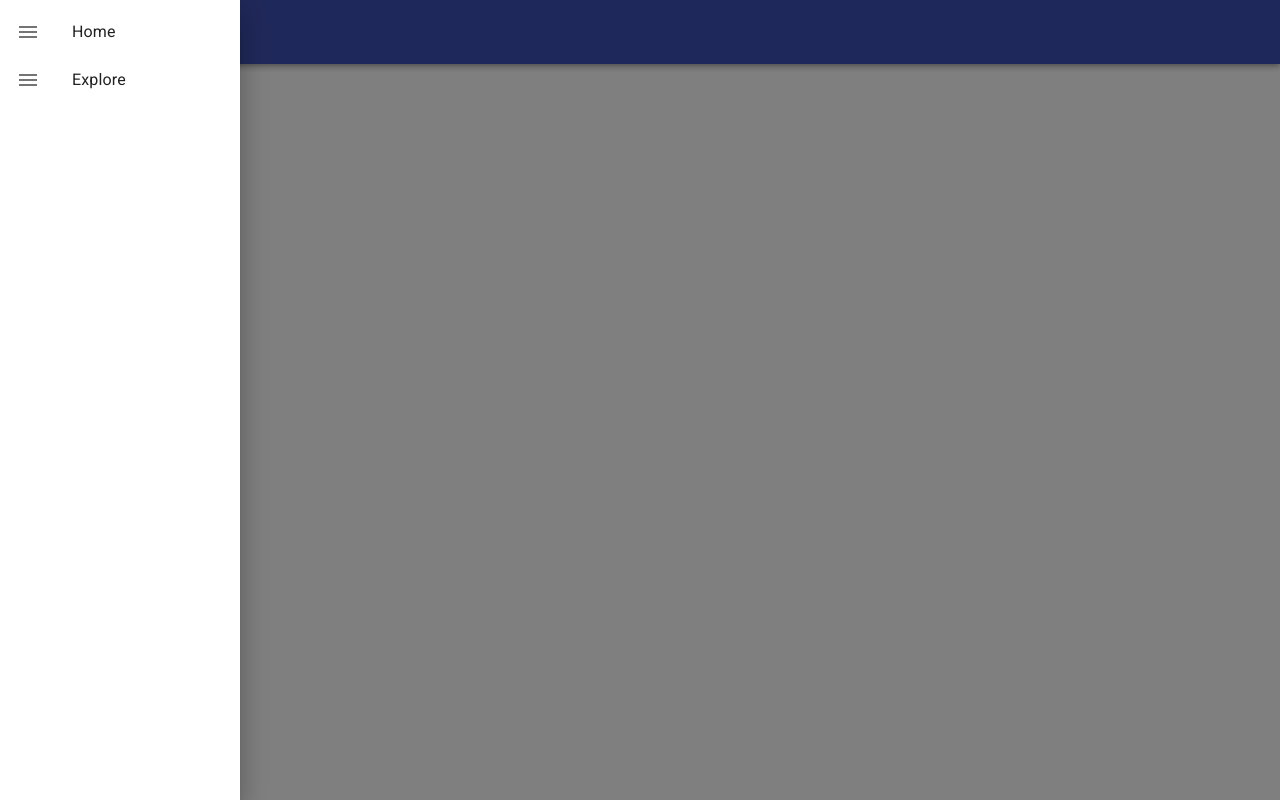
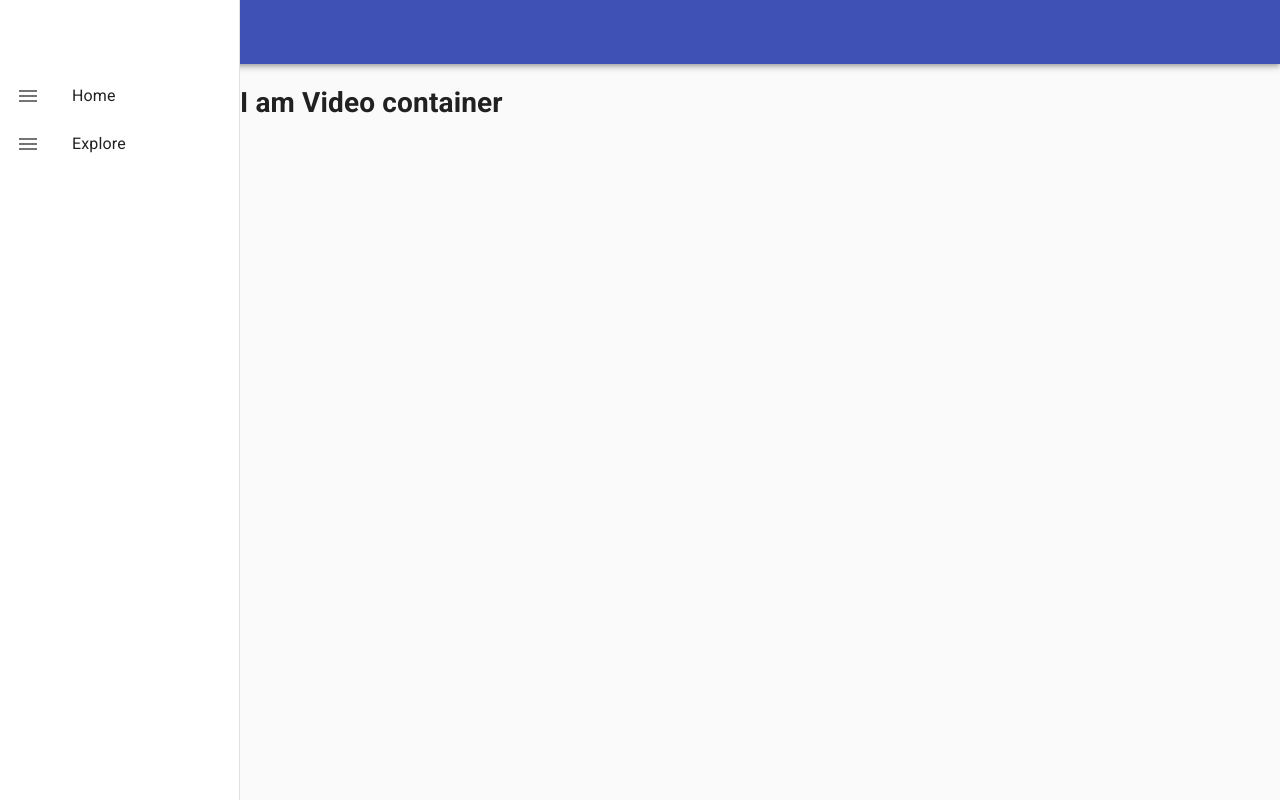
Before and after one commit to ValeedAnjum/youtube-mern-stack, a React (Create React App) app in the folder client/: page /home in a window 1280 px wide. Built offline with nearby package versions, Linux system fonts and the light colour scheme.

Commit message:
layout and home page component

```diff
--- a/client/src/App.js
+++ b/client/src/App.js
@@ -1,12 +1,14 @@
-import logo from "./logo.svg";
-import "./App.css";
 import Layout from "./components/layout/Layout";
-
+import { BrowserRouter, Route, Switch } from "react-router-dom";
+import Home from "./components/home/Home";
 function App() {
   return (
-    <>
+    <BrowserRouter>
       <Layout />
-    </>
+      <Switch>
+        <Route path="/home" component={Home} />
+      </Switch>
+    </BrowserRouter>
   );
 }
 
--- /dev/null
+++ b/client/src/components/home/Home.js
@@ -0,0 +1,76 @@
+import React from "react";
+import Drawer from "@material-ui/core/Drawer";
+import {
+  CssBaseline,
+  List,
+  ListItem,
+  ListItemIcon,
+  ListItemText,
+  makeStyles,
+  Toolbar,
+} from "@material-ui/core";
+import MenuIcon from "@material-ui/icons/Menu";
+import { BrowserRouter, Switch, Route, useRouteMatch } from "react-router-dom";
+
+const drawerList = () => (
+  <List>
+    {["Home", "Explore"].map((listItem, index) => (
+      <ListItem button key={index}>
+        <ListItemIcon>
+          <MenuIcon />
+        </ListItemIcon>
+        <ListItemText>{listItem}</ListItemText>
+      </ListItem>
+    ))}
+  </List>
+);
+const useStyle = makeStyles(() => {
+  return {
+    root: {
+      display: "flex",
+    },
+    drawer: {
+      width: "240px",
+    },
+    drawerPaper: {
+      width: "240px",
+    },
+  };
+});
+
+const Home = () => {
+  const classes = useStyle();
+  const { path } = useRouteMatch();
+  console.log(path);
+  return (
+    <div className={classes.root}>
+      <CssBaseline />
+      <Drawer
+        className={classes.drawer}
+        variant="permanent"
+        anchor="left"
+        classes={{ paper: classes.drawerPaper }}
+      >
+        <Toolbar />
+        {drawerList()}
+      </Drawer>
+      <div>
+        <BrowserRouter>
+          <Switch>
+            <Route
+              path={path}
+              exact
+              render={() => <h1>I am Video container</h1>}
+            />
+            <Route
+              path={`${path}/explore`}
+              render={() => <h1>I am explore</h1>}
+            />
+          </Switch>
+        </BrowserRouter>
+      </div>
+    </div>
+  );
+};
+
+export default Home;
--- a/client/src/components/layout/Layout.js
+++ b/client/src/components/layout/Layout.js
@@ -13,11 +13,12 @@ import {
   ListItemText,
   makeStyles,
 } from "@material-ui/core";
+import YouTubeIcon from "../youtubeIcon/YoutubeIcon";
 
-const draweList = (
+const drawerList = () => (
   <List>
-    {["Home", "Explore"].map((listItem) => (
-      <ListItem button>
+    {["Home", "Explore"].map((listItem, index) => (
+      <ListItem button key={index}>
         <ListItemIcon>
           <MenuIcon />
         </ListItemIcon>
@@ -35,7 +36,7 @@ const useStyle = makeStyles(() => {
   };
 });
 const Layout = () => {
-  const [SideDrawer, setSideDrawer] = useState(true);
+  const [SideDrawer, setSideDrawer] = useState(false);
   const classes = useStyle();
   return (
     <Fragment>
@@ -44,7 +45,9 @@ const Layout = () => {
           <IconButton onClick={() => setSideDrawer(true)}>
             <MenuIcon />
           </IconButton>
-          <Typography variant="h6">YouTube</Typography>
+          <div style={{ width: "80px" }}>
+            <YouTubeIcon />
+          </div>
         </Toolbar>
       </AppBar>
       <Drawer
@@ -53,7 +56,7 @@ const Layout = () => {
         open={SideDrawer}
         onClose={() => setSideDrawer(false)}
       >
-        {draweList}
+        {drawerList()}
       </Drawer>
     </Fragment>
   );
--- /dev/null
+++ b/client/src/components/youtubeIcon/YoutubeIcon.js
@@ -0,0 +1,81 @@
+import React from "react";
+
+const YouTubeIcon = () => {
+  return (
+    <svg
+      viewBox="0 0 200 60"
+      preserveAspectRatio="xMidYMid meet"
+      focusable="false"
+      className="style-scope ytd-topbar-logo-renderer"
+      style={{
+        pointerEvents: "none",
+        display: "block",
+        width: "100%",
+        height: "100%",
+      }}
+    >
+      <g
+        viewBox="0 0 200 60"
+        preserveAspectRatio="xMidYMid meet"
+        className="style-scope ytd-topbar-logo-renderer"
+      >
+        <g className="style-scope ytd-topbar-logo-renderer">
+          <path
+            fill="#FF0000"
+            d="M63,14.87c-0.72-2.7-2.85-4.83-5.56-5.56C52.54,8,32.88,8,32.88,8S13.23,8,8.32,9.31 c-2.7,0.72-4.83,2.85-5.56,5.56C1.45,19.77,1.45,30,1.45,30s0,10.23,1.31,15.13c0.72,2.7,2.85,4.83,5.56,5.56 C13.23,52,32.88,52,32.88,52s19.66,0,24.56-1.31c2.7-0.72,4.83-2.85,5.56-5.56C64.31,40.23,64.31,30,64.31,30 S64.31,19.77,63,14.87z"
+            className="style-scope ytd-topbar-logo-renderer"
+          ></path>
+          <polygon
+            fill="#FFFFFF"
+            points="26.6,39.43 42.93,30 26.6,20.57"
+            className="style-scope ytd-topbar-logo-renderer"
+          ></polygon>
+        </g>
+        <g className="style-scope ytd-topbar-logo-renderer">
+          <g
+            id="youtube-paths"
+            className="style-scope ytd-topbar-logo-renderer"
+          >
+            <path
+              fill="#282828"
+              d="M92.69,48.03c-1.24-0.84-2.13-2.14-2.65-3.91c-0.52-1.77-0.79-4.12-0.79-7.06v-4 c0-2.97,0.3-5.35,0.9-7.15c0.6-1.8,1.54-3.11,2.81-3.93c1.27-0.82,2.94-1.24,5.01-1.24c2.04,0,3.67,0.42,4.9,1.26 c1.23,0.84,2.13,2.15,2.7,3.93c0.57,1.78,0.85,4.16,0.85,7.12v4c0,2.94-0.28,5.3-0.83,7.08c-0.55,1.78-1.45,3.09-2.7,3.91 c-1.24,0.82-2.93,1.24-5.06,1.24C95.65,49.29,93.93,48.87,92.69,48.03z M99.66,43.71c0.34-0.9,0.52-2.37,0.52-4.4v-8.59 c0-1.98-0.17-3.42-0.52-4.34c-0.34-0.91-0.95-1.37-1.82-1.37c-0.84,0-1.43,0.46-1.78,1.37c-0.34,0.91-0.52,2.36-0.52,4.34v8.59 c0,2.04,0.16,3.51,0.49,4.4c0.33,0.9,0.93,1.35,1.8,1.35C98.71,45.06,99.31,44.61,99.66,43.71z"
+              className="style-scope ytd-topbar-logo-renderer"
+            ></path>
+            <path
+              fill="#282828"
+              d="M188.16,37.13v1.39c0,1.77,0.05,3.09,0.16,3.98c0.1,0.88,0.32,1.53,0.65,1.93 c0.33,0.4,0.84,0.61,1.53,0.61c0.93,0,1.57-0.36,1.91-1.08c0.34-0.72,0.53-1.92,0.56-3.6l5.35,0.31 c0.03,0.24,0.04,0.57,0.04,0.99c0,2.55-0.7,4.45-2.09,5.71c-1.39,1.26-3.36,1.89-5.91,1.89c-3.06,0-5.2-0.96-6.43-2.88 c-1.23-1.92-1.84-4.88-1.84-8.9v-4.81c0-4.14,0.64-7.15,1.91-9.06c1.27-1.9,3.45-2.85,6.54-2.85c2.13,0,3.76,0.39,4.9,1.17 c1.14,0.78,1.94,1.99,2.41,3.64c0.46,1.65,0.7,3.93,0.7,6.83v4.72H188.16z M188.95,25.53c-0.31,0.39-0.52,1.03-0.63,1.91 c-0.11,0.88-0.16,2.23-0.16,4.02v1.98h4.54v-1.98c0-1.77-0.06-3.11-0.18-4.02c-0.12-0.91-0.34-1.56-0.65-1.93 c-0.31-0.37-0.8-0.56-1.46-0.56C189.75,24.94,189.26,25.14,188.95,25.53z"
+              className="style-scope ytd-topbar-logo-renderer"
+            ></path>
+            <path
+              fill="#282828"
+              d="M77.59,36.61l-7.06-25.49h6.16l2.47,11.55c0.63,2.85,1.09,5.27,1.39,7.28h0.18 c0.21-1.44,0.67-3.85,1.39-7.24l2.56-11.6h6.16L83.7,36.61v12.23h-6.11V36.61z"
+              className="style-scope ytd-topbar-logo-renderer"
+            ></path>
+            <path
+              fill="#282828"
+              d="M126.45,21.28v27.55h-4.85l-0.54-3.37h-0.13c-1.32,2.55-3.3,3.82-5.93,3.82c-1.83,0-3.18-0.6-4.05-1.8 c-0.87-1.2-1.3-3.07-1.3-5.62V21.28h6.2v20.23c0,1.23,0.13,2.11,0.4,2.63c0.27,0.52,0.72,0.79,1.35,0.79 c0.54,0,1.06-0.16,1.55-0.49c0.49-0.33,0.86-0.75,1.1-1.26V21.28H126.45z"
+              className="style-scope ytd-topbar-logo-renderer"
+            ></path>
+            <path
+              fill="#282828"
+              d="M158.27,21.28v27.55h-4.85l-0.54-3.37h-0.13c-1.32,2.55-3.3,3.82-5.93,3.82c-1.83,0-3.18-0.6-4.05-1.8 c-0.87-1.2-1.3-3.07-1.3-5.62V21.28h6.2v20.23c0,1.23,0.13,2.11,0.4,2.63c0.27,0.52,0.72,0.79,1.35,0.79 c0.54,0,1.06-0.16,1.55-0.49c0.49-0.33,0.86-0.75,1.1-1.26V21.28H158.27z"
+              className="style-scope ytd-topbar-logo-renderer"
+            ></path>
+            <path
+              fill="#282828"
+              d="M143.31,16.11h-6.16v32.72h-6.07V16.11h-6.16v-4.99h18.38V16.11z"
+              className="style-scope ytd-topbar-logo-renderer"
+            ></path>
+            <path
+              fill="#282828"
+              d="M178.8,25.69c-0.38-1.74-0.98-3-1.82-3.78c-0.84-0.78-1.99-1.17-3.46-1.17c-1.14,0-2.2,0.32-3.19,0.97 c-0.99,0.64-1.75,1.49-2.29,2.54h-0.05l0-14.52h-5.98v39.11h5.12l0.63-2.61h0.13c0.48,0.93,1.2,1.66,2.16,2.2 c0.96,0.54,2.02,0.81,3.19,0.81c2.1,0,3.64-0.97,4.63-2.9c0.99-1.93,1.48-4.95,1.48-9.06v-4.36 C179.36,29.84,179.17,27.43,178.8,25.69z M173.11,36.93c0,2.01-0.08,3.58-0.25,4.72c-0.16,1.14-0.44,1.95-0.83,2.43 c-0.39,0.48-0.91,0.72-1.57,0.72c-0.51,0-0.98-0.12-1.42-0.36c-0.43-0.24-0.79-0.6-1.06-1.08V27.71 c0.21-0.75,0.57-1.36,1.08-1.84c0.51-0.48,1.06-0.72,1.66-0.72c0.63,0,1.12,0.25,1.46,0.74c0.34,0.49,0.58,1.33,0.72,2.49 c0.13,1.17,0.2,2.83,0.2,4.99V36.93z"
+              className="style-scope ytd-topbar-logo-renderer"
+            ></path>
+          </g>
+        </g>
+      </g>
+    </svg>
+  );
+};
+
+export default YouTubeIcon;
```
